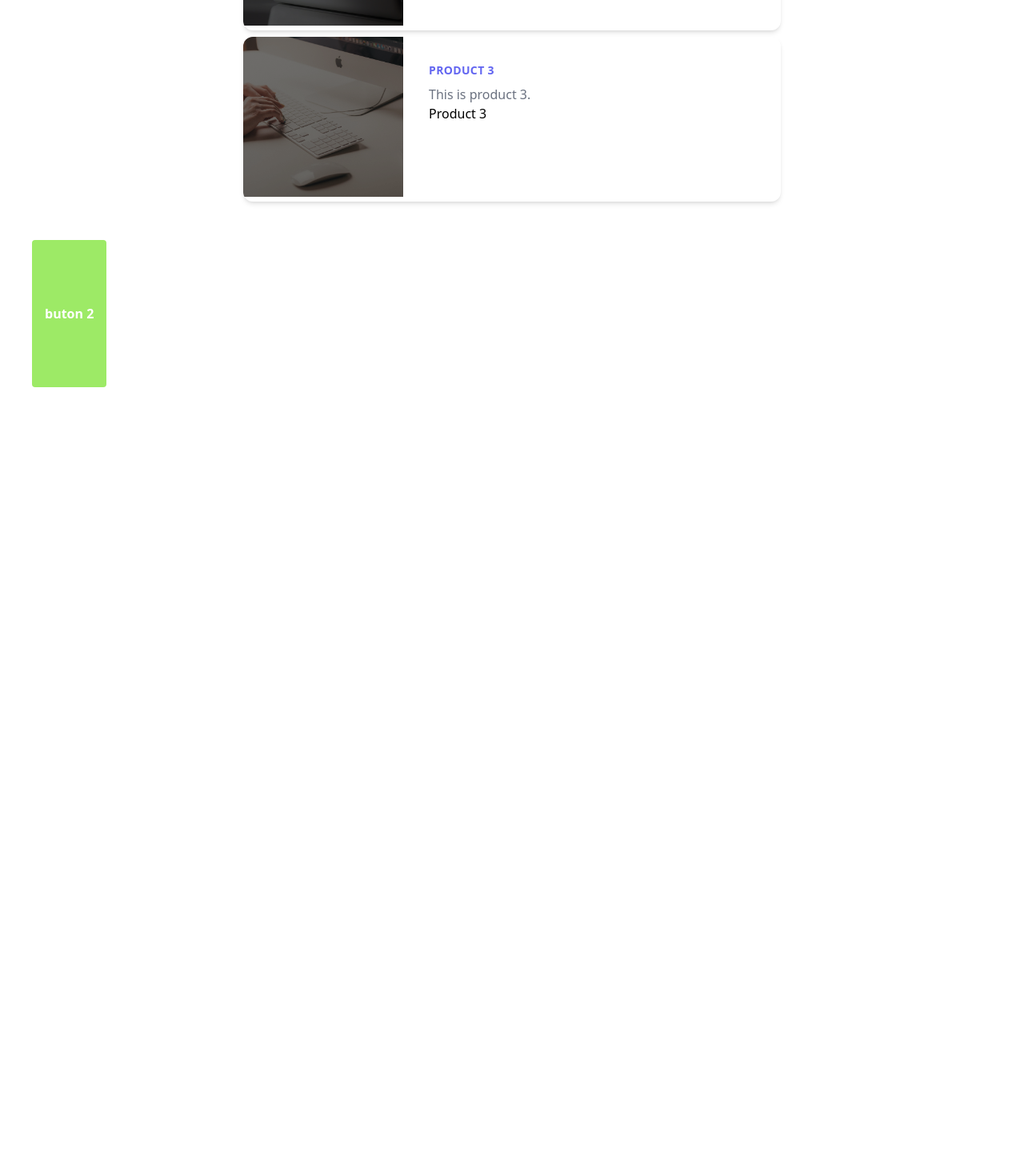
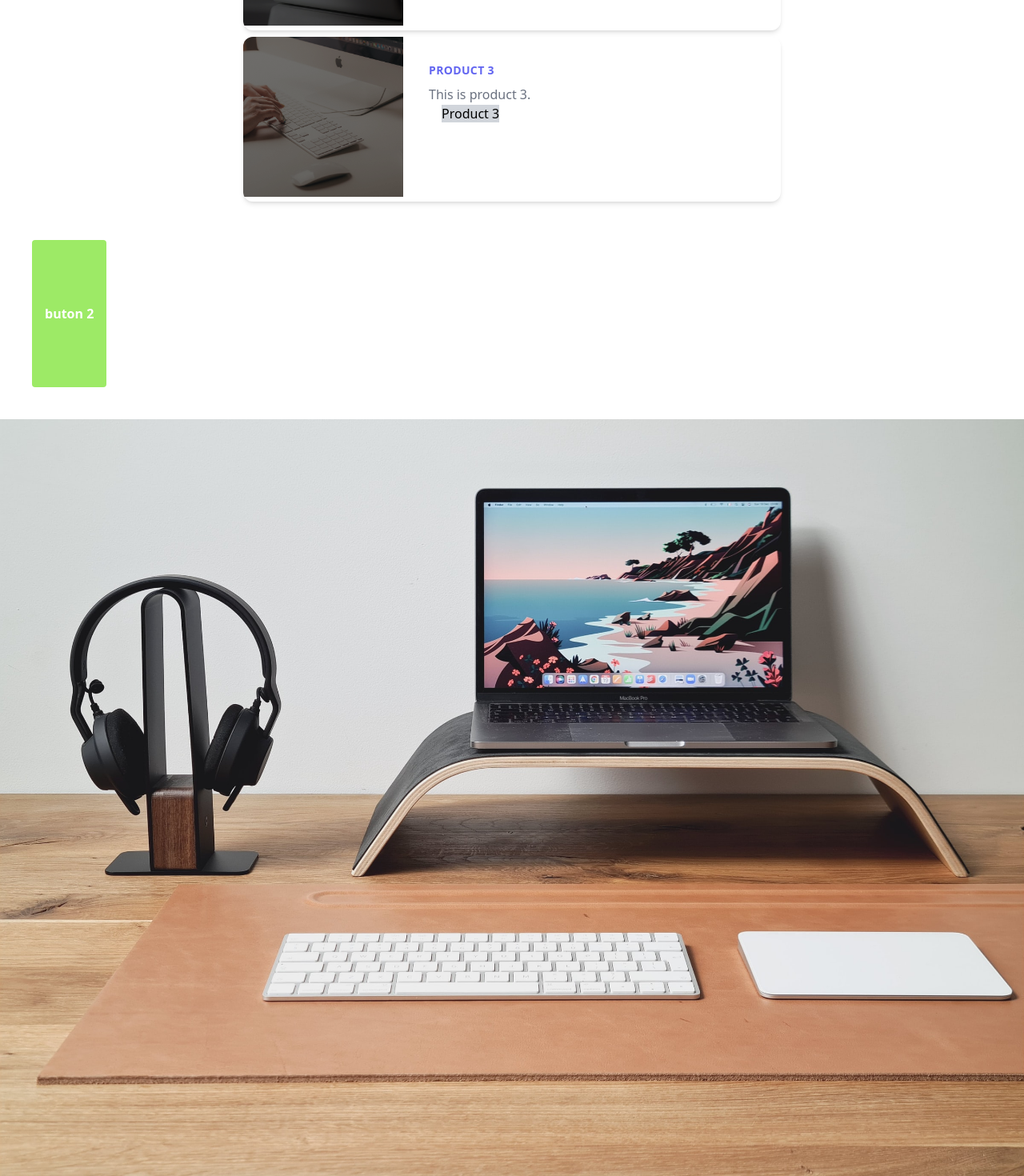
Before and after one commit to dornescum/tailwind-CateringMenu, a Next.js app: page / in a window 1280 px wide. Shown: the part 780-2250 px from the top of the page at 80% size. Before the commit the page ends 1304 px from the top, so only its background shows below. Built offline with nearby package versions, Linux system fonts and the light colour scheme.

Commit message:
image fix error

```diff
--- a/components/ProductItem/ProductItem.js
+++ b/components/ProductItem/ProductItem.js
@@ -9,15 +9,15 @@ const ProductItem = ({img, title, subtitle, desc, id}) => {
 				<div className="md:shrink-0">
 					{/*md:w-48 h-48*/}
 					<Image className="w-full object-cover md:h-full block
-					brightness-200 md:brightness-50 " src={img}  width='200' height='200'
+					brightness-200 md:brightness-50 md:w-48 h-48" src={img}  width={200} height={200}
 						 alt={title} />
 				</div>
 				<div className="p-8">
 					<div className="uppercase tracking-wide text-sm text-indigo-500 font-semibold">{title}</div>
 					<a href="#" className="block mt-1 text-lg leading-tight font-medium text-black hover:underline">{subtitle}</a>
 					<p className="mt-2 text-gray-500">{desc}.</p>
-					<Link href={`/products/${id}`}>
-						{title}
+					<Link href={`/products/${id}`} >
+						<a className='bg-gray-300 mx-4'>{title}</a>
 					</Link>
 				</div>
 			</div>
--- a/pages/flex/index.js
+++ b/pages/flex/index.js
@@ -57,6 +57,10 @@ const Flex = () => {
 
 			<DropdownMenu />
 
+			<div className="flex justify-center -space-x-14">
+				<div className="mix-blend-multiply bg-blue-400 p-10 rounded-full">dsads</div>
+				<div className="mix-blend-multiply bg-pink-400 p-10 rounded-full">dsdadasdas</div>
+			</div>
 		</div>
 
 	);
--- a/pages/index.js
+++ b/pages/index.js
@@ -6,6 +6,9 @@ import Link from "next/link";
 import Test from "../components/Test";
 import ProductItem from "../components/ProductItem/ProductItem";
 import SwitchBtn from "../components/SwitchBtn/SwitchBtn";
+import Image from "next/image";
+import Photo from '../public/assets/next-test.jpg'
+
 
 function HomePage(props) {
 	const {products} = props;
@@ -40,7 +43,7 @@ function HomePage(props) {
 				</ul>
 
 				<Test/>
-
+				<Image src={Photo} layout='responsive'/>
 			</Layout>
 		</main>
 	);
```
Also changed, not shown: public/assets/next-test.jpg (added).
